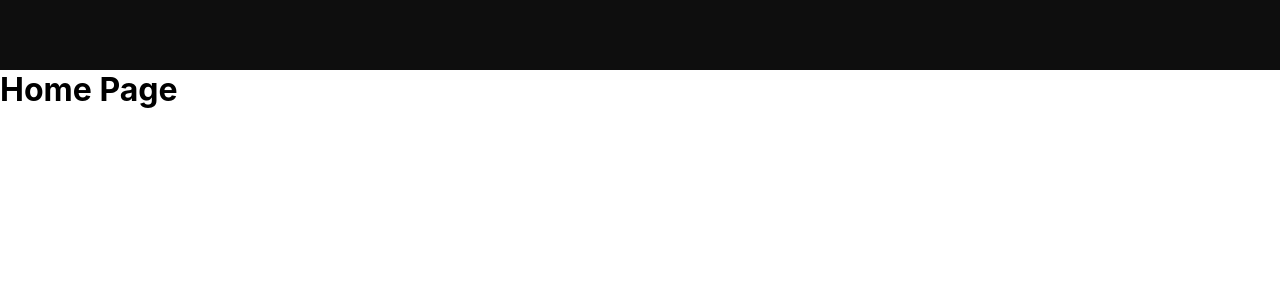
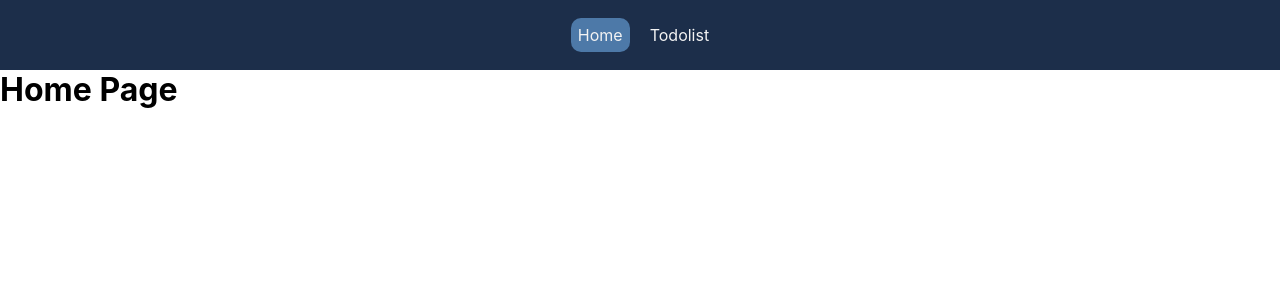
Before and after one commit to CallumB04/react-todolist, a React (Create React App) app: page / in a window 1280 px wide. Shown: the top 300 px of the page. Built offline with nearby package versions, Linux system fonts and the light colour scheme.

Commit message:
feat: add navbar items

```diff
--- a/src/components/Navbar.css
+++ b/src/components/Navbar.css
@@ -7,3 +7,25 @@
     z-index: 99;
     background-color: var(--navbar-color);
 }
+
+.navbar ul {
+    width: 100%;
+    height: 100%;
+    list-style: none;
+
+    display: flex;
+    justify-content: center;
+    align-items: center;
+    gap: 20px;
+
+}
+
+.navbar-item {
+    color: var(--navbar-text-color);
+}
+
+.navbar-item.active {
+    background: var(--navbar-highlight-color);
+    padding: 7px;
+    border-radius: 10px;
+}
--- a/src/components/Navbar.js
+++ b/src/components/Navbar.js
@@ -8,9 +8,25 @@ function Navbar() {
 
     return (
         <nav className="navbar">
-
+            <ul>
+                <NavbarItem isActive={true} itemName="Home" />
+                <NavbarItem isActive={false} itemName="Todolist" />
+            </ul>
         </nav>
     );
 }
 
+function NavbarItem(props) {
+
+    // destructuring props
+    const { isActive, itemName } = props;
+
+    // adds 'active' class if set in props, will highlight behind navbar option
+    return (
+        <li className={`navbar-item ${isActive ? "active" : ""}`}>
+            {itemName}
+        </li>
+    );
+}
+
 export default Navbar;
--- a/src/styles/variables.css
+++ b/src/styles/variables.css
@@ -1,5 +1,7 @@
 :root {
     /* Navbar */
     --navbar-height: 70px;
-    --navbar-color: #0e0e0e;
+    --navbar-color: #1c2e4a;
+    --navbar-text-color: #f3f3f3;
+    --navbar-highlight-color: #4d79a8;
 }
```
